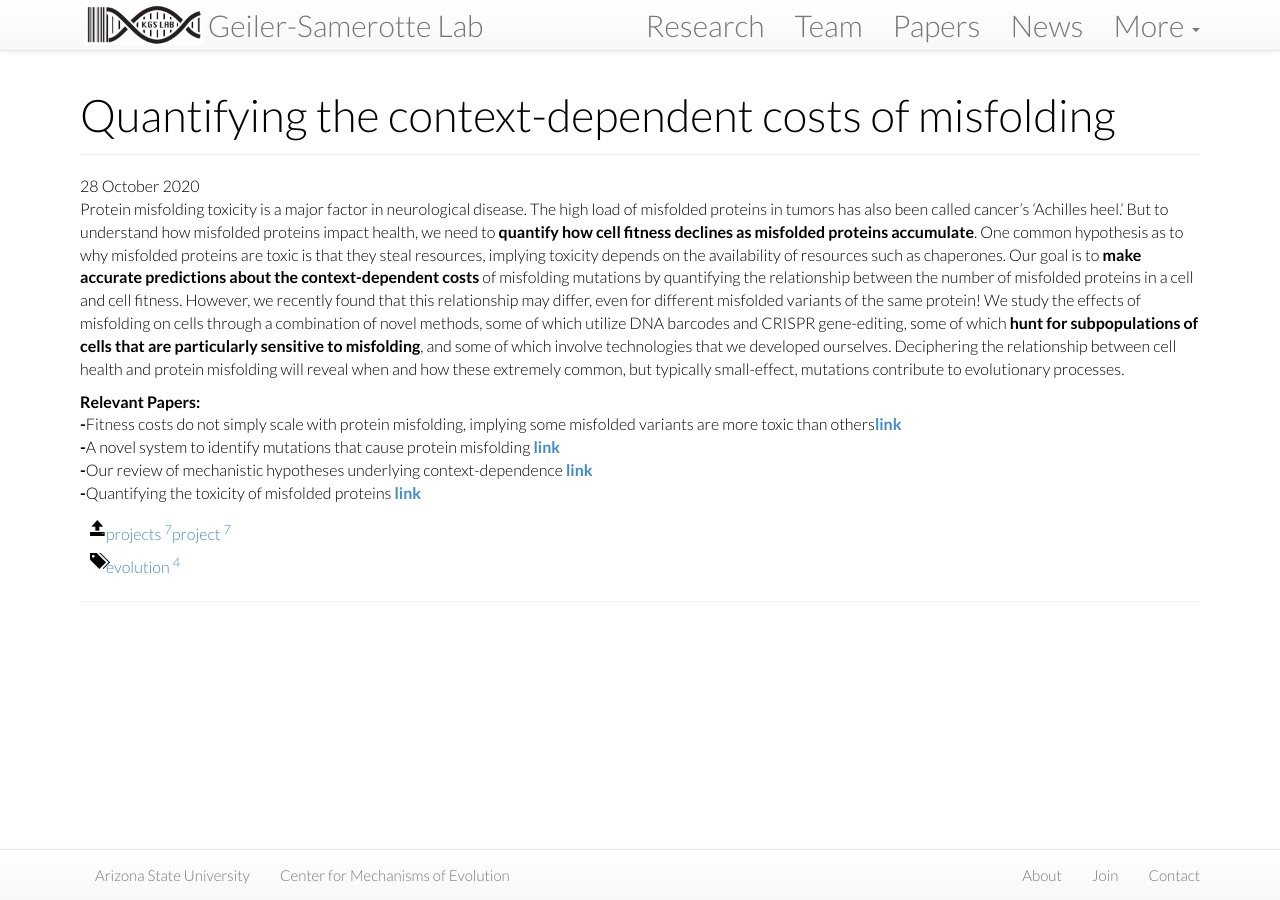
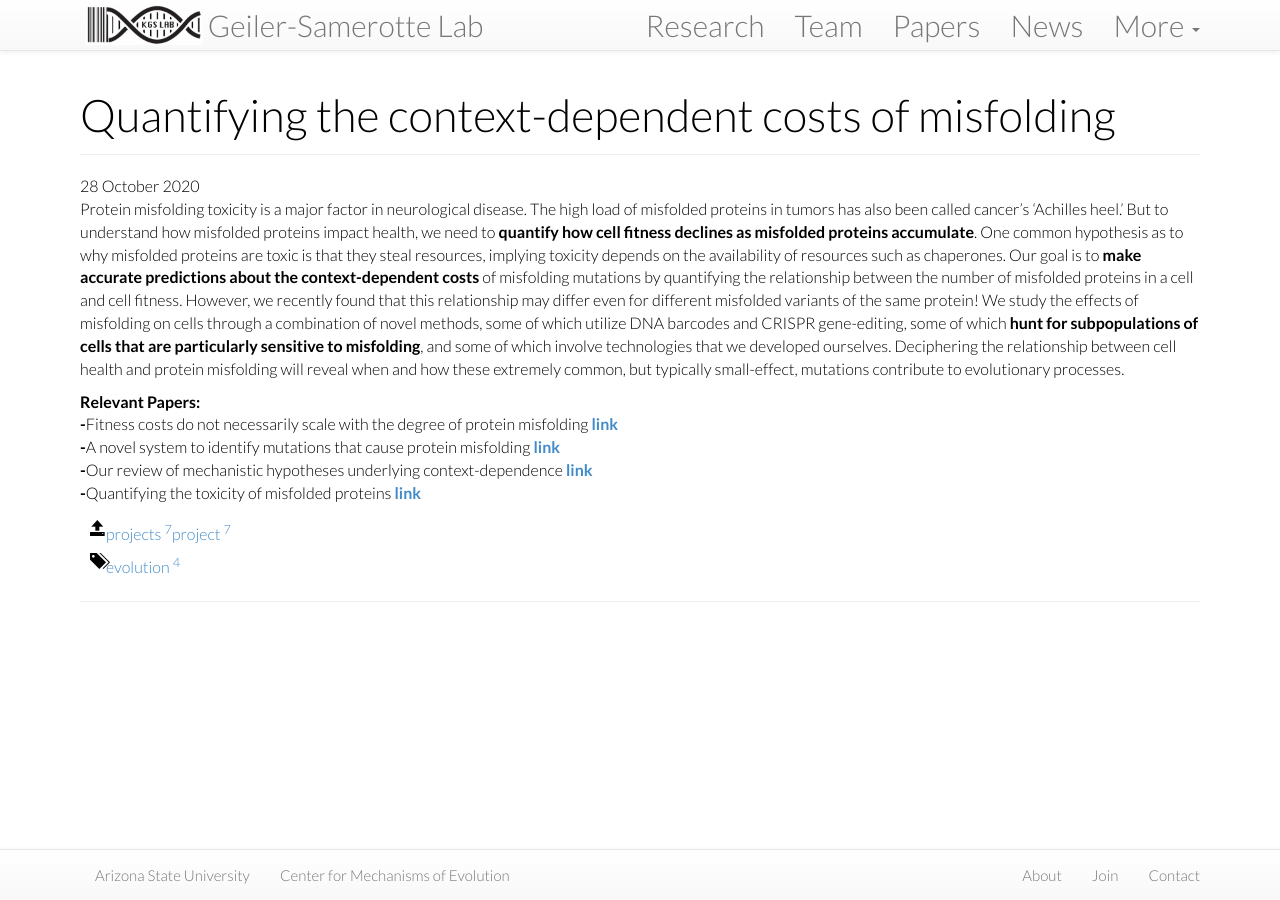
Before and after one commit to Samerotte-Lab/Samerotte-Lab.github.io, a Jekyll site: the page built from projects/_posts/2020-10-28-misfolding.md, in a window 1280 px wide. Built offline with Jekyll 4.4.1, drawn with Linux system fonts in a browser that asks for light colours; nearby versions of some CDN libraries.

Commit message:
collateral link fix

```diff
--- a/projects/_posts/2020-10-28-misfolding.md
+++ b/projects/_posts/2020-10-28-misfolding.md
@@ -8,10 +8,10 @@
 ---
 {% include JB/setup %}
 
-Protein misfolding toxicity is a major factor in neurological disease. The high load of misfolded proteins in tumors has also been called cancer's ‘Achilles heel.’ But to understand how misfolded proteins impact health, we need to <b>quantify how cell fitness declines as misfolded proteins accumulate</b>. One common hypothesis as to why misfolded proteins are toxic is that they steal resources, implying toxicity depends on the availability of resources such as chaperones. Our goal is to <b>make accurate predictions about the context-dependent costs</b> of misfolding mutations by quantifying the relationship between the number of misfolded proteins in a cell and cell fitness. However, we recently found that this relationship may differ, even for different misfolded variants of the same protein! We study the effects of misfolding on cells through a combination of novel methods, some of which utilize DNA barcodes and CRISPR gene-editing, some of which <b>hunt for subpopulations of cells that are particularly sensitive to misfolding</b>, and some of which involve technologies that we developed ourselves. Deciphering the relationship between cell health and protein misfolding will reveal when and how these extremely common, but typically small-effect, mutations contribute to evolutionary processes.
+Protein misfolding toxicity is a major factor in neurological disease. The high load of misfolded proteins in tumors has also been called cancer's ‘Achilles heel.’ But to understand how misfolded proteins impact health, we need to <b>quantify how cell fitness declines as misfolded proteins accumulate</b>. One common hypothesis as to why misfolded proteins are toxic is that they steal resources, implying toxicity depends on the availability of resources such as chaperones. Our goal is to <b>make accurate predictions about the context-dependent costs</b> of misfolding mutations by quantifying the relationship between the number of misfolded proteins in a cell and cell fitness. However, we recently found that this relationship may differ even for different misfolded variants of the same protein! We study the effects of misfolding on cells through a combination of novel methods, some of which utilize DNA barcodes and CRISPR gene-editing, some of which <b>hunt for subpopulations of cells that are particularly sensitive to misfolding</b>, and some of which involve technologies that we developed ourselves. Deciphering the relationship between cell health and protein misfolding will reveal when and how these extremely common, but typically small-effect, mutations contribute to evolutionary processes.
 
 <b>Relevant Papers:</b><br>
-<b>-</b>Fitness costs do not simply scale with protein misfolding, implying some misfolded variants are more toxic than others<b>[link](https://kgslab.org/papers/paper/Quan-Collateral)</b><br>
+<b>-</b>Fitness costs do not necessarily scale with the degree of protein misfolding <b>[link](https://kgslab.org/papers/paper/Quan-Collateral)</b><br>
 <b>-</b>A novel system to identify mutations that cause protein misfolding <b>[link](https://kgslab.org/papers/paper/Quan-FCY1)</b><br>
 <b>-</b>Our review of mechanistic hypotheses underlying context-dependence <b>[link](https://kgslab.org/papers/paper/context-dependence-review)</b><br>
 <b>-</b>Quantifying the toxicity of misfolded proteins <b>[link](https://kgslab.org/papers/paper/Misfolding)</b><br>
```
